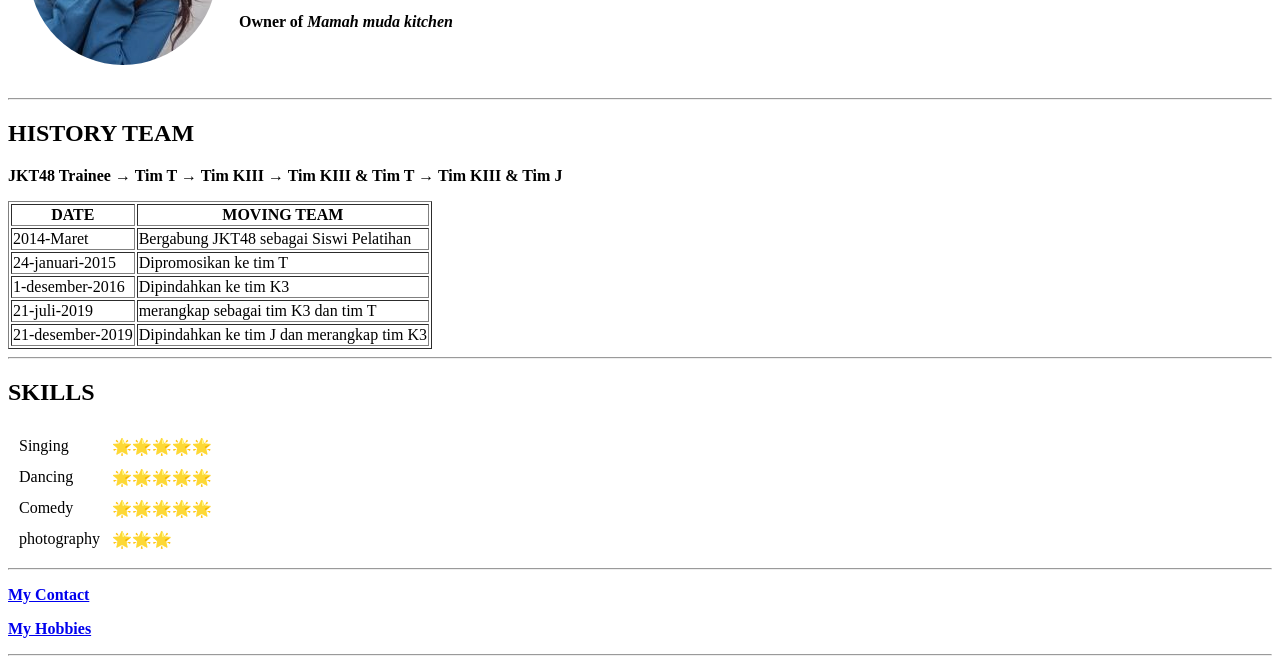
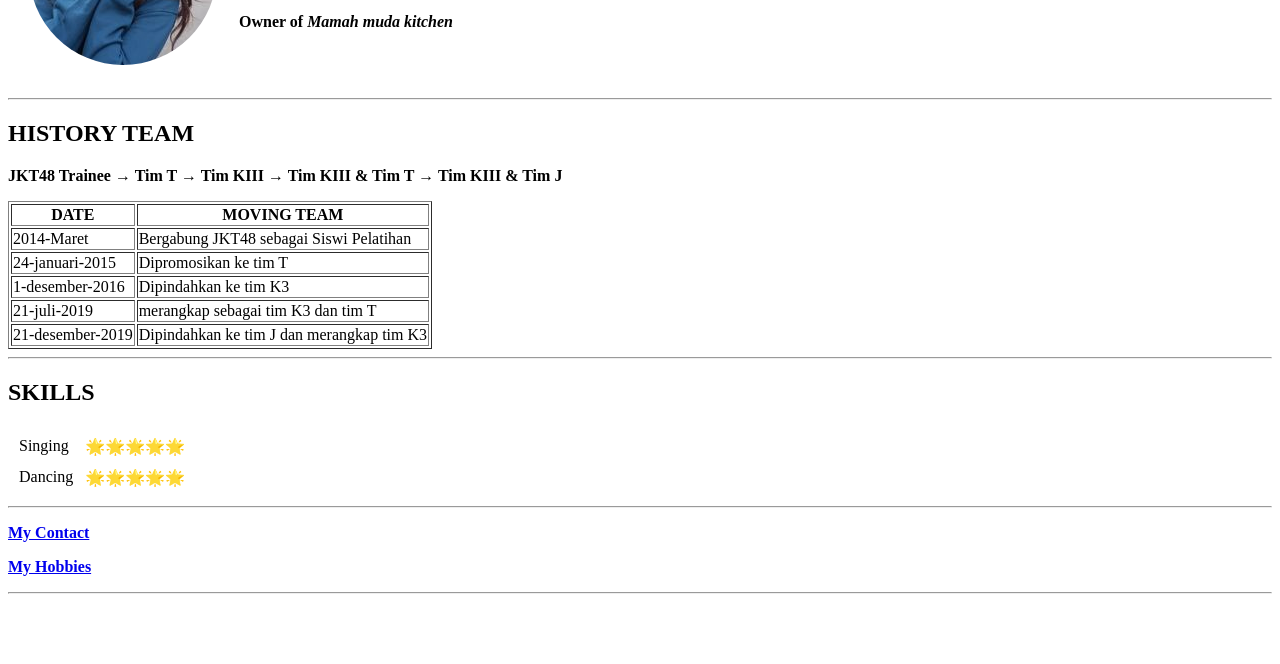
Before and after one commit to risjad/CV, a plain HTML site: page index.html in a window 1280 px wide. Shown: the part 152-816 px from the top of the page. Drawn offline with Linux system fonts and the light colour scheme.

Commit message:
Update index.html

```diff
--- a/index.html
+++ b/index.html
@@ -61,14 +61,6 @@
       <td>Dancing</td>
       <td>🌟🌟🌟🌟🌟</td>
     </tr>
-    <tr>
-      <td>Comedy</td>
-      <td>🌟🌟🌟🌟🌟</td>
-    </tr>
-    <tr>
-      <td>photography</td>
-      <td>🌟🌟🌟</td>
-    </tr>
   </table>
   <hr>
   <p> <strong> <a href="contact-me.html">My Contact</a> </strong> </p>
```
